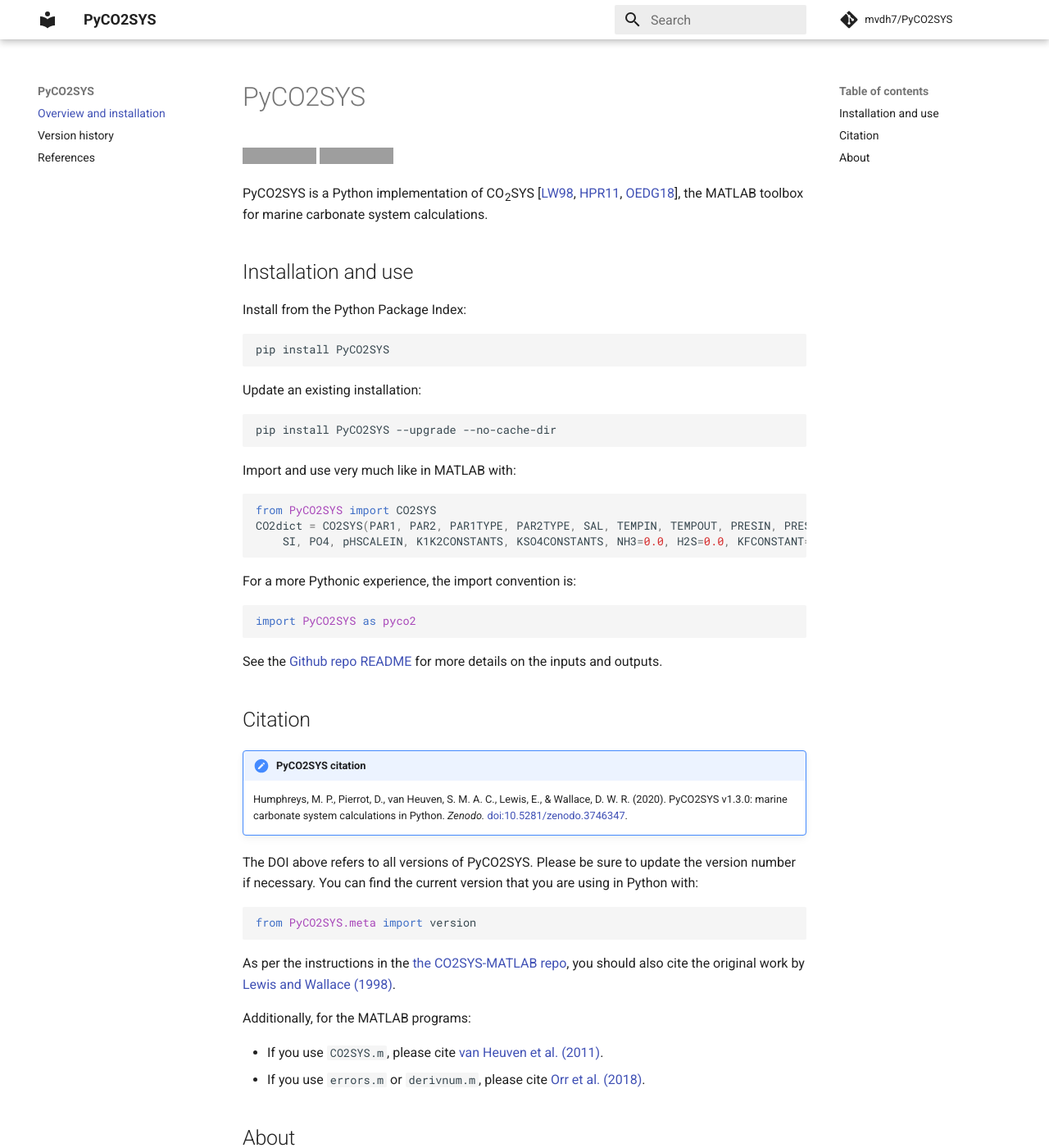
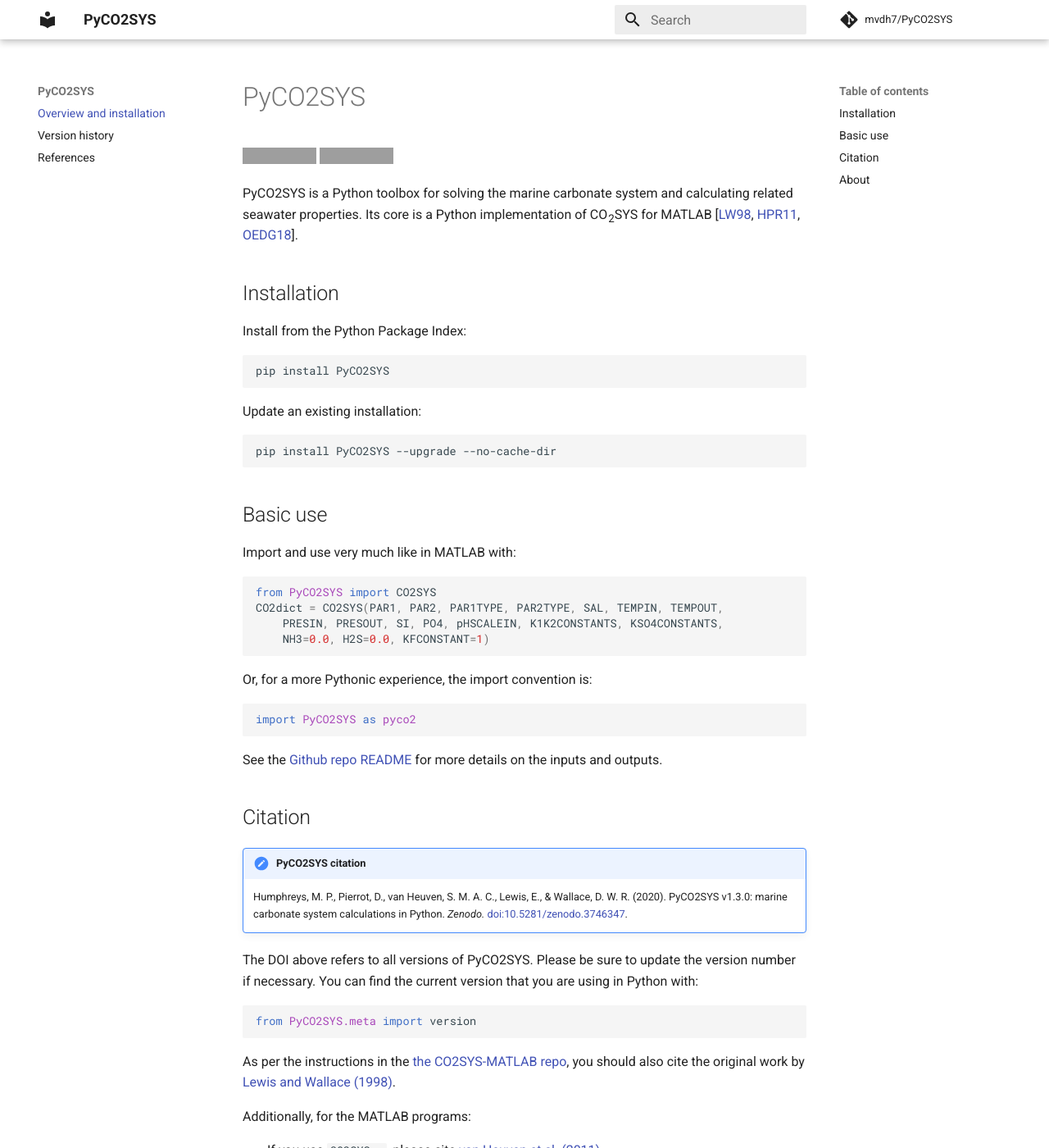
Before and after one commit to mvdh7/PyCO2SYS, an MkDocs documentation site: the page built from docs/index.md, in a window 1280 px wide and 1400 px high. Shown: the whole window at 82% size. Built offline with MkDocs 1.6.1 and Material for MkDocs 9.7.7, drawn with Linux system fonts in a browser that asks for light colours; comment, search, counter and statistics services are not loaded; some of the changed text lies outside the part shown; grey boxes are pictures that could not be loaded.

Commit message:
Update index

```diff
--- a/docs/index.md
+++ b/docs/index.md
@@ -2,9 +2,9 @@
 
 [![PyPI version](https://badge.fury.io/py/PyCO2SYS.svg)](https://badge.fury.io/py/PyCO2SYS) [![DOI](https://zenodo.org/badge/237243120.svg)](https://zenodo.org/badge/latestdoi/237243120)
 
-PyCO2SYS is a Python implementation of CO<sub>2</sub>SYS [[LW98](refs/#LW98), [HPR11](refs/#HPR11), [OEDG18](refs/#OEDG18)], the MATLAB toolbox for marine carbonate system calculations.
+PyCO2SYS is a Python toolbox for solving the marine carbonate system and calculating related seawater properties. Its core is a Python implementation of CO<sub>2</sub>SYS for MATLAB [[LW98](refs/#l), [HPR11](refs/#h), [OEDG18](refs/#o)].
 
-## Installation and use
+## Installation
 
 Install from the Python Package Index:
 
@@ -14,18 +14,20 @@ Update an existing installation:
 
     pip install PyCO2SYS --upgrade --no-cache-dir
 
+## Basic use
+
 Import and use very much like in MATLAB with:
 
     :::python
     from PyCO2SYS import CO2SYS
-    CO2dict = CO2SYS(PAR1, PAR2, PAR1TYPE, PAR2TYPE, SAL, TEMPIN, TEMPOUT, PRESIN, PRESOUT,
-        SI, PO4, pHSCALEIN, K1K2CONSTANTS, KSO4CONSTANTS, NH3=0.0, H2S=0.0, KFCONSTANT=1)
+    CO2dict = CO2SYS(PAR1, PAR2, PAR1TYPE, PAR2TYPE, SAL, TEMPIN, TEMPOUT,
+        PRESIN, PRESOUT, SI, PO4, pHSCALEIN, K1K2CONSTANTS, KSO4CONSTANTS,
+        NH3=0.0, H2S=0.0, KFCONSTANT=1)
 
-For a more Pythonic experience, the import convention is:
+Or, for a more Pythonic experience, the import convention is:
 
     :::python
     import PyCO2SYS as pyco2
-
 
 See the [Github repo README](https://github.com/mvdh7/pyco2sys#pyco2sys) for more details on the inputs and outputs.
 
@@ -48,4 +50,4 @@ Additionally, for the MATLAB programs:
 
 ## About
 
-PyCO2SYS is maintained by [Dr Matthew P. Humphreys](https://mvdh.xyz/) at NIOZ Royal Netherlands Institute for Sea Research, Department of Ocean Systems (OCS), and Utrecht University, Texel, the Netherlands.
+PyCO2SYS is maintained by [Dr Matthew P. Humphreys](https://mvdh.xyz/) of [NIOZ Royal Netherlands Institute for Sea Research](https://www.nioz.nl/en)/[Utrecht University](https://www.uu.nl/en) with the support of the main developers of all previous versions of CO<sub>2</sub>SYS.
```
